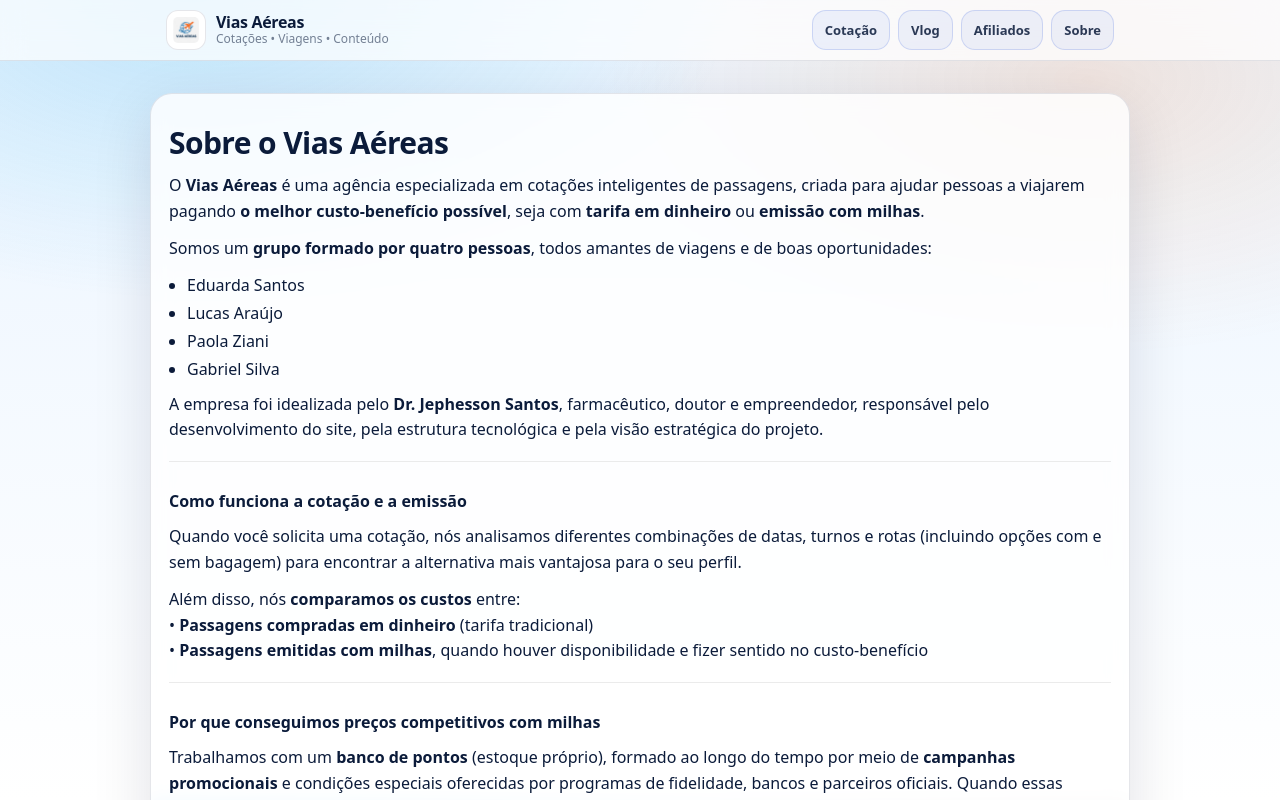
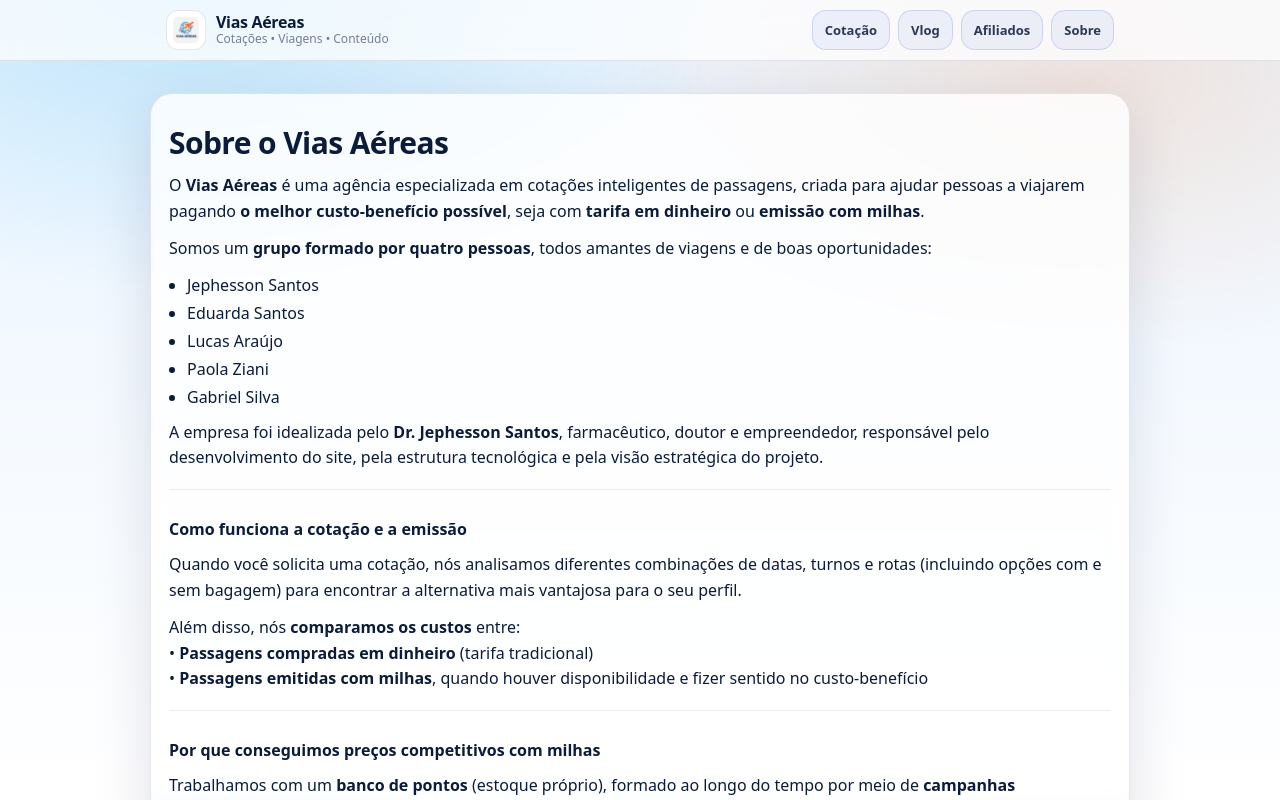
Before and after one commit to jephesson/vias-aereas-site, a Next.js app: page /sobre in a window 1280 px wide. Shown: the top 800 px of the page. Built offline with nearby package versions, Linux system fonts and the light colour scheme.

Commit message:
Melhora página Sobre: espaçamento, Instagram e como funciona milhas

```diff
--- a/src/app/sobre/page.tsx
+++ b/src/app/sobre/page.tsx
@@ -21,6 +21,7 @@
             </p>
 
             <ul className="va-list">
+              <li>Jephesson Santos</li>
               <li>Eduarda Santos</li>
               <li>Lucas Araújo</li>
               <li>Paola Ziani</li>
```
